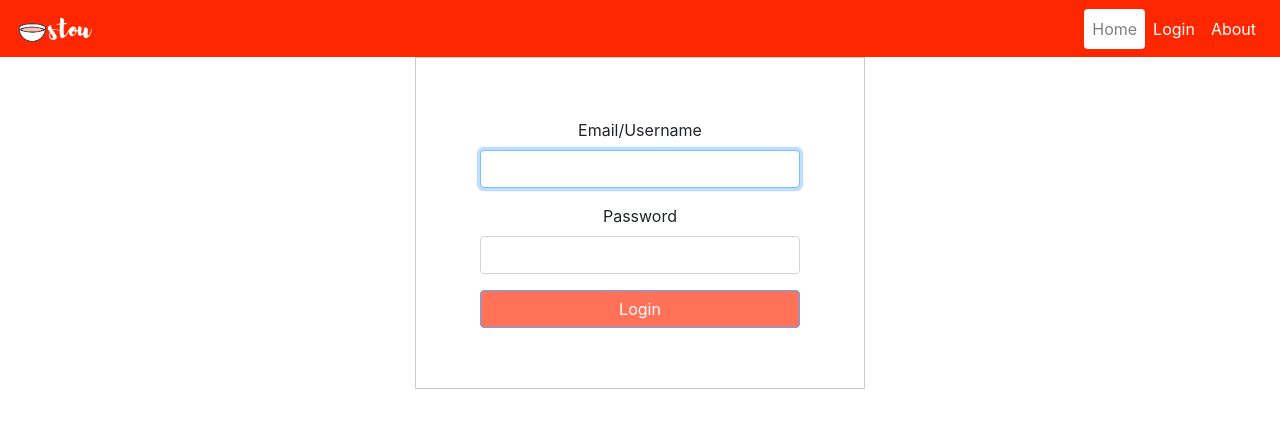
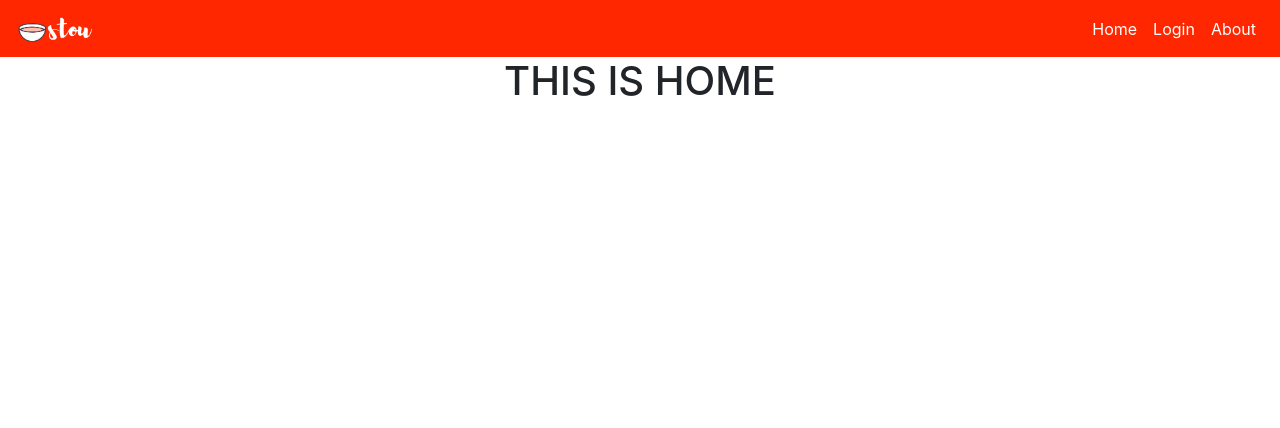
Before and after one commit to risheeks/stou, a React (Create React App) app in the folder stou_cook_frontend/: page / in a window 1280 px wide. Shown: the top 428 px of the page. Built offline with nearby package versions, Linux system fonts and the light colour scheme; the HTML template or start-up script is replaced by a standard one.

Commit message:
Router added

```diff
--- a/stou_cook_frontend/src/App.js
+++ b/stou_cook_frontend/src/App.js
@@ -2,6 +2,7 @@ import React from 'react';
 import logo from './logo.svg';
 import './App.css';
 import './styles/Main.css';
+import { BrowserRouter as Router, Route } from 'react-router-dom';
 
 import Login from './components/Login';
 import Home from './components/Home';
@@ -11,8 +12,11 @@ import Header from './components/Common/Header';
 function App() {
   return (
     <div className="App">
-      <Header />
-      <Home />
+      <Router>
+        <Header />
+        <Route exact={true} path="/" component={Home} />
+        <Route path="/login" component={Login} />
+      </Router>
     </div>
   );
 }
--- a/stou_cook_frontend/src/components/Common/Header/index.js
+++ b/stou_cook_frontend/src/components/Common/Header/index.js
@@ -1,20 +1,21 @@
 import React, { Component } from 'react';
 import { Navbar, Nav } from 'react-bootstrap';
+import { Link } from 'react-router-dom';
 import stoulogo from '../../../constants/images/stoulogo.png';
 
 export class Header extends Component {
     render() {
         return (
             <Navbar className="navbar" expand="lg" sticky="top">
-                <Navbar.Brand href="#home">
+                <Navbar.Brand href="/">
                     <img className="navbar-logo" src={stoulogo} />
                 </Navbar.Brand>
                 <Navbar.Toggle aria-controls="basic-navbar-nav" />
                 <Navbar.Collapse id="basic-navbar-nav">
-                    <Nav variant="pills" defaultActiveKey="#home" className="navbar-content ml-auto">
-                        <Nav.Link className="nav-link" href="#home">Home</Nav.Link>
-                        <Nav.Link className="nav-link" href="#login">Login</Nav.Link>
-                        <Nav.Link className="nav-link" href="#about">About</Nav.Link>
+                    <Nav variant="pills" defaultActiveKey="/" className="navbar-content ml-auto">
+                        <Nav.Link as={Link} className="nav-link" to="/">Home</Nav.Link>
+                        <Nav.Link as={Link} className="nav-link" to="/login">Login</Nav.Link>
+                        <Nav.Link as={Link} className="nav-link" to="/about">About</Nav.Link>
                     </Nav>
                 </Navbar.Collapse>
             </Navbar>
--- a/stou_cook_frontend/src/components/Home/index.js
+++ b/stou_cook_frontend/src/components/Home/index.js
@@ -5,7 +5,7 @@ export class Home extends Component {
     render() {
         return (
             <div>
-                <Login />
+                <h1>THIS IS HOME</h1>
             </div>
         );
     }
```
Also changed, not shown: 1 other file (tests, documents, lock files or other folders).
